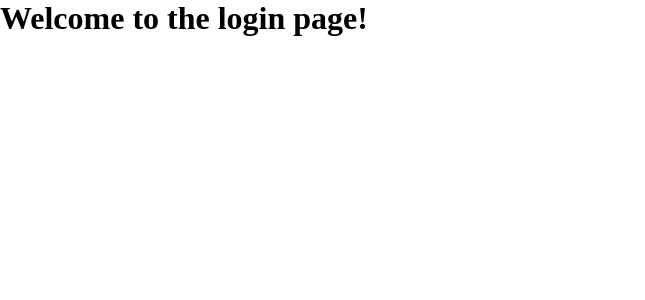
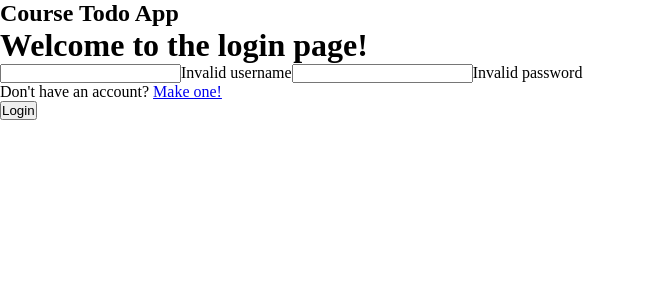
Before and after one commit to Jason-Azevedo/CourseFullStackApp, a React (Create React App) app in the folder frontend/: page /login in a window 1280 px wide. Shown: the top 300 px of the page, without its empty margins (0-645 px from the left). Built offline with nearby package versions, Linux system fonts and the light colour scheme.

Commit message:
Created the html for the login form and created the LoginInput component

```diff
--- a/frontend/src/App.js
+++ b/frontend/src/App.js
@@ -1,4 +1,5 @@
 import Home from "./Pages/Home";
+import Login from "./Pages/Login";
 import SecureRoute from "./Components/SecureRoute";
 import { BrowserRouter as Router, Switch, Route } from "react-router-dom";
 import "./Styles/main.scss";
@@ -13,8 +14,7 @@ function App() {
 
 
         <Route path="/login">
-          {/* <Login /> */}
-          <h1>Welcome to the login page!</h1>
+          <Login />
         </Route>
         <Route path="/signup">
           {/* <Signup /> */}
--- /dev/null
+++ b/frontend/src/Components/FormInput.js
@@ -0,0 +1,11 @@
+import React from "react";
+
+export default function FormInput({ inputName, errMsg }) {
+  return (
+    <>
+      <label htmlFor={inputName}></label>
+      <input name={inputName} type="text" />
+      <span>{errMsg}</span>
+    </>
+  );
+}
--- /dev/null
+++ b/frontend/src/Pages/Login.js
@@ -0,0 +1,23 @@
+import React from "react";
+import FormInput from "../Components/FormInput";
+import { Link } from "react-router-dom";
+
+export default function Login() {
+  return (
+    <div>
+      <form action="">
+        <h2>Course Todo App</h2>
+        <h1>Welcome to the login page!</h1>
+
+        <FormInput inputName="username" errMsg="Invalid username" />
+
+        <FormInput inputName="password" errMsg="Invalid password" />
+
+        <p>
+          Don't have an account? <Link to="/signup">Make one!</Link>
+        </p>
+        <button type="submit">Login</button>
+      </form>
+    </div>
+  );
+}
```
